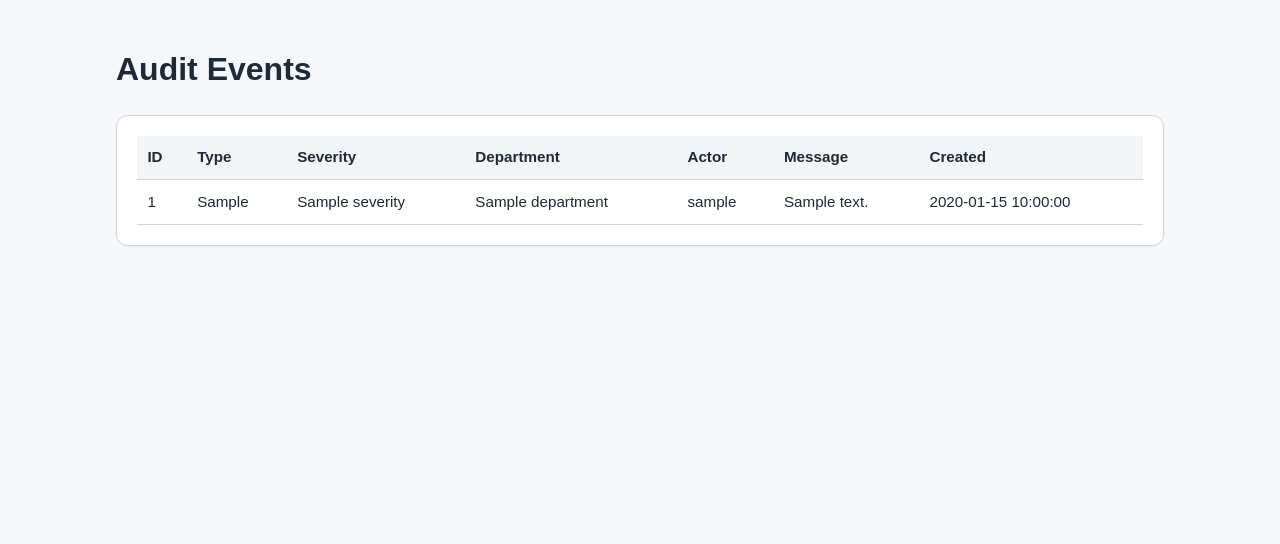
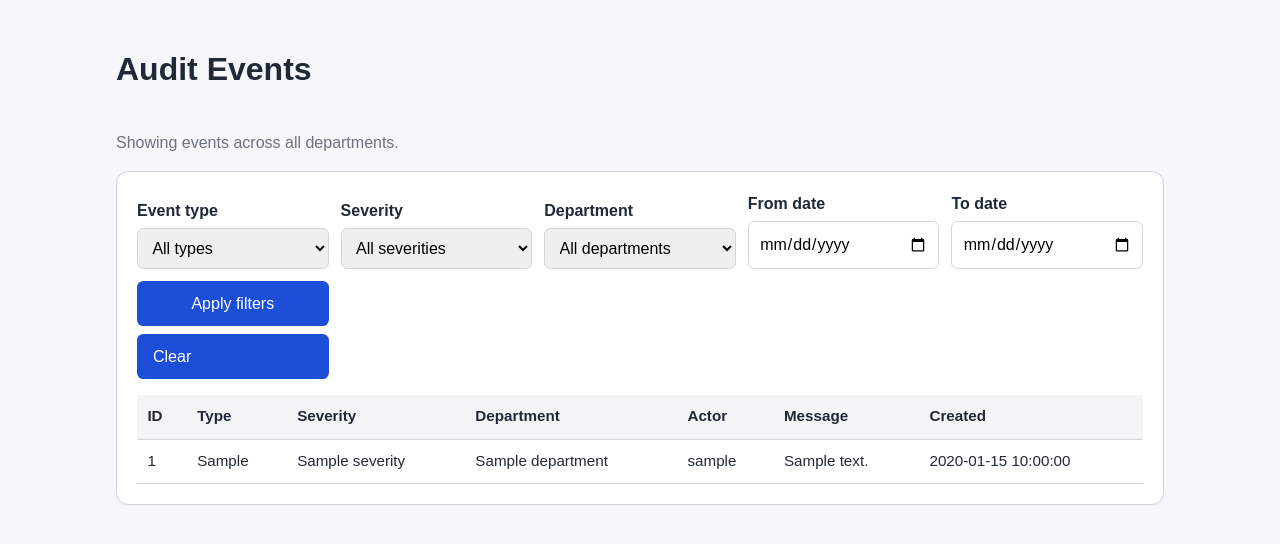
Before and after one commit to pyro123-ux/assignment1_staffhub, a Flask app: template templates/audit_events.html in a window 1280 px wide. Shown: the part 64-608 px from the top of the page. Run offline with Flask 3, Linux system fonts and the light colour scheme; the template is opened without the code that fills it: most values are stand-ins (such as "Sample title", 1, 10 or a date in 2020).

Commit message:
Add audit event viewer template and navigation (Variation E)
- Build filter form for audit_events.html: event type, severity,
  department, and date range, all backed by the same server-side
  allowlists as the route
- Manager's department filter is rendered disabled/read-only, since
  scope is enforced server-side regardless of submitted input
- Add "Audit Log" nav link and dashboard entry point, visible only to
  Manager/Admin roles (Employee sees neither)

```diff
--- a/static/styles.css
+++ b/static/styles.css
@@ -228,3 +228,22 @@ th {
 .muted {
     color: var(--muted);
 }
+
+.filter-form {
+    display: grid;
+    grid-template-columns: repeat(auto-fit, minmax(160px, 1fr));
+    gap: 0.75rem;
+    align-items: end;
+    margin-bottom: 1rem;
+}
+
+.filter-form .field {
+    display: flex;
+    flex-direction: column;
+    gap: 0.3rem;
+}
+
+.filter-form .actions {
+    display: flex;
+    gap: 0.5rem;
+}
--- a/templates/audit_events.html
+++ b/templates/audit_events.html
@@ -1,9 +1,71 @@
 {% extends "base.html" %}
 {% block title %}Audit Events | StaffHub{% endblock %}
 {% block content %}
-<h1>Audit Events</h1>
+<div class="page-heading">
+    <h1>Audit Events</h1>
+</div>
+<p class="muted">
+    {% if manager_locked %}
+        Showing events for your department ({{ selected_department }}) only.
+    {% else %}
+        Showing events across all departments.
+    {% endif %}
+</p>
 
 <section class="card">
+    <form method="get" action="{{ url_for('audit_events_view') }}" class="filter-form">
+        <div class="field">
+            <label for="event_type">Event type</label>
+            <select id="event_type" name="event_type">
+                <option value="" {% if not selected_event_type %}selected{% endif %}>All types</option>
+                {% for option in event_types %}
+                <option value="{{ option }}" {% if option == selected_event_type %}selected{% endif %}>{{ option }}</option>
+                {% endfor %}
+            </select>
+        </div>
+
+        <div class="field">
+            <label for="severity">Severity</label>
+            <select id="severity" name="severity">
+                <option value="" {% if not selected_severity %}selected{% endif %}>All severities</option>
+                {% for option in severities %}
+                <option value="{{ option }}" {% if option == selected_severity %}selected{% endif %}>{{ option }}</option>
+                {% endfor %}
+            </select>
+        </div>
+
+        <div class="field">
+            <label for="department">Department</label>
+            {% if manager_locked %}
+            <select id="department" disabled>
+                <option selected>{{ selected_department }}</option>
+            </select>
+            {% else %}
+            <select id="department" name="department">
+                <option value="" {% if not selected_department %}selected{% endif %}>All departments</option>
+                {% for option in departments %}
+                <option value="{{ option }}" {% if option == selected_department %}selected{% endif %}>{{ option }}</option>
+                {% endfor %}
+            </select>
+            {% endif %}
+        </div>
+
+        <div class="field">
+            <label for="start_date">From date</label>
+            <input type="date" id="start_date" name="start_date" value="{{ start_date }}">
+        </div>
+
+        <div class="field">
+            <label for="end_date">To date</label>
+            <input type="date" id="end_date" name="end_date" value="{{ end_date }}">
+        </div>
+
+        <div class="field actions">
+            <button type="submit">Apply filters</button>
+            <a class="button" href="{{ url_for('audit_events_view') }}">Clear</a>
+        </div>
+    </form>
+
     <table>
         <thead>
             <tr>
@@ -28,7 +90,7 @@
                 <td>{{ event["created_at"] }}</td>
             </tr>
             {% else %}
-            <tr><td colspan="7">No audit events found.</td></tr>
+            <tr><td colspan="7">No audit events found for the selected filters.</td></tr>
             {% endfor %}
         </tbody>
     </table>
--- a/templates/base.html
+++ b/templates/base.html
@@ -15,6 +15,9 @@
                 <a href="{{ url_for('dashboard') }}">Dashboard</a>
                 <a href="{{ url_for('records') }}">Records</a>
                 <a href="{{ url_for('new_record') }}">New Record</a>
+                {% if g.current_user["role"] in ("Manager", "Admin") %}
+                <a href="{{ url_for('audit_events_view') }}">Audit Log</a>
+                {% endif %}
                 <a href="{{ url_for('profile') }}">Profile</a>
                 <form method="post" action="{{ url_for('logout') }}" class="inline-form">
                     <button type="submit" class="link-button">Logout</button>
```
Also changed, not shown: templates/dashboard.html (+8 -0 lines).
